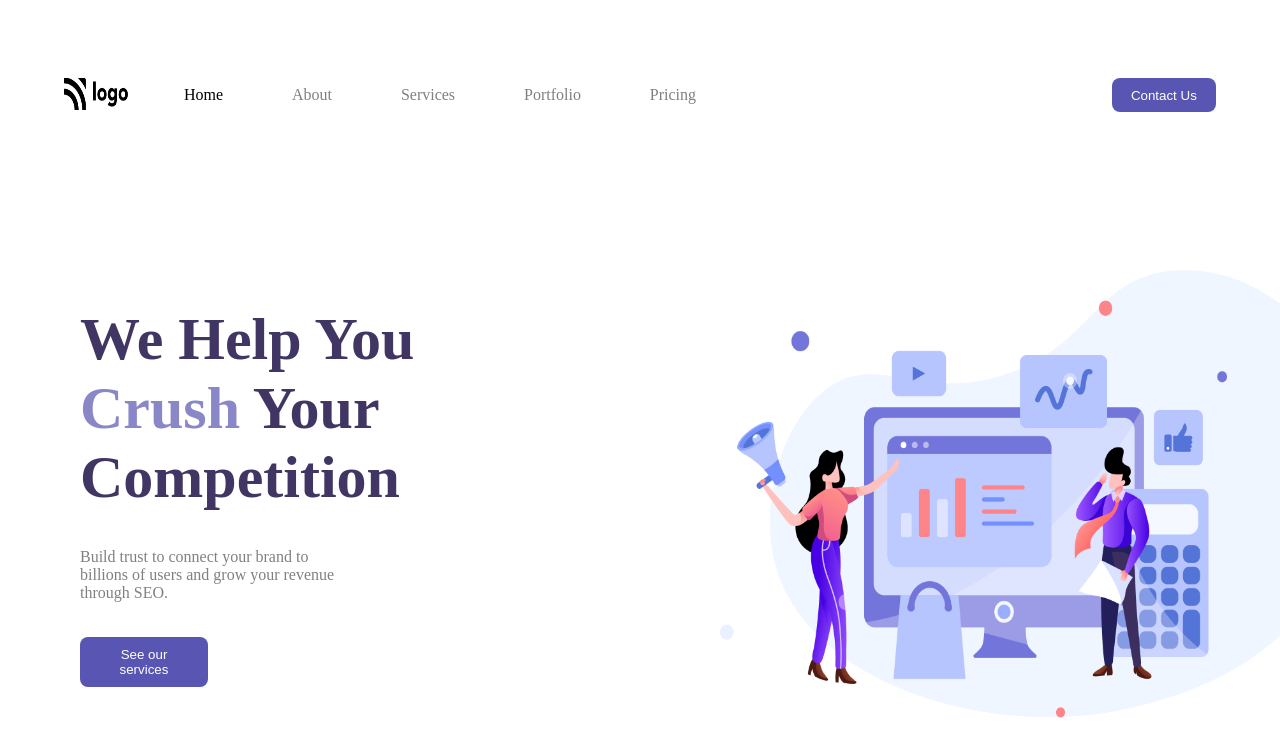
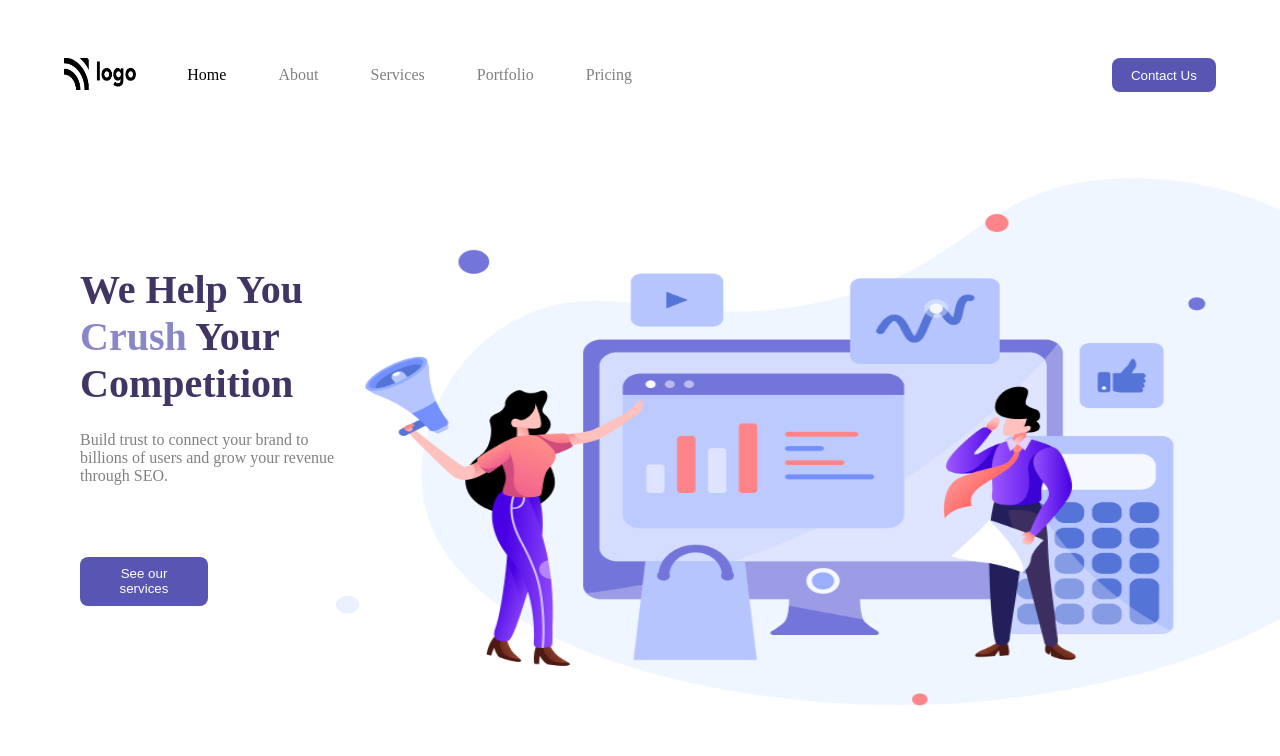
Before and after one commit to Nishantrajputs45/live-class-project-4, a website: page index.html in a window 1280 px wide. Drawn offline with Linux system fonts and the light colour scheme.

Commit message:
Modified element position

```diff
--- a/style.css
+++ b/style.css
@@ -1,6 +1,7 @@
 * {
   padding: 0;
   margin: 0;
+  box-sizing: border-box;
 }
 .container {
   display: flex;
@@ -20,8 +21,10 @@
   align-self: center;
 }
 .illustration {
-  width: 35rem;
-  height: 28rem;
+  width: 60rem;
+  height: 33rem;
+  position: relative;
+  bottom: 2rem;
 }
 .navbar-container {
   width: 100%;
@@ -29,12 +32,12 @@
   justify-content: space-between;
 }
 .brand-logo {
-  width: 4rem;
+  width: 4.5rem;
   height: 2rem;
 }
 .logo-list {
   display: flex;
-  width: 50vw;
+  width: 45vw;
   justify-content: space-between;
 }
 .grow-list {
@@ -64,19 +67,26 @@
   display: flex;
   flex-direction: column;
   justify-content: space-evenly;
+  position: relative;
+  bottom: 1rem;
 }
 
 .heading-text {
   font-weight: 1200;
-  font-size: 60px;
+  font-size: 40px;
   color: #413564;
+  width: 20vw;
 }
 .heading-text > span {
   color: #8a87c9;
 }
 .description {
   width: 20vw;
+  position: relative;
+  bottom: 3rem;
 }
 .nav-button.btn {
   width: 10vw;
+  position: relative;
+  bottom: 3rem;
 }
```
